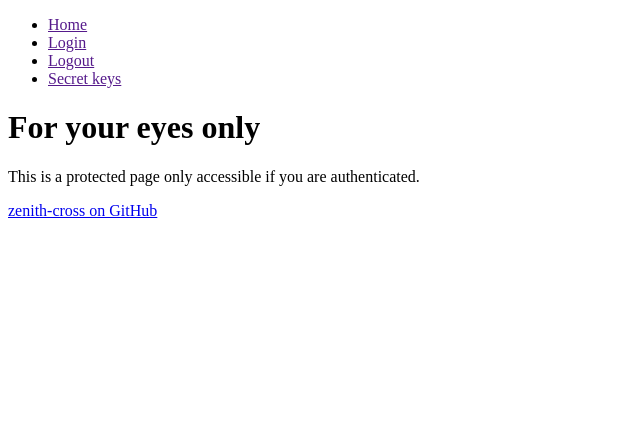
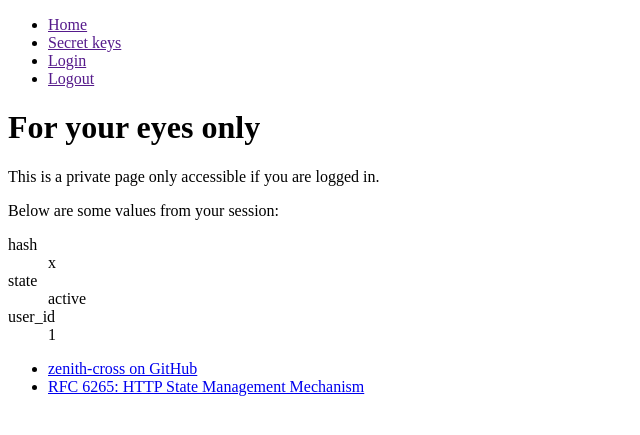
Before and after one commit to habitening/zenith-cross, a Python web app: template templates/private.html in a window 1280 px wide. Shown: the top 435 px of the page, without its empty margins (0-640 px from the left). Run offline with Jinja, Linux system fonts and the light colour scheme; the template is opened without the code that fills it: most values are stand-ins (such as "Sample title", 1, 10 or a date in 2020).

Commit message:
Added some values from the session to the private page as a demonstration.

```diff
--- a/templates/base.html
+++ b/templates/base.html
@@ -13,9 +13,9 @@
 <header>
 <ul>
   <li><a href="{{ reverse('home')|safe }}">Home</a></li>
+  <li><a href="{{ reverse('secret')|safe }}">Secret keys</a></li>
   <li><a href="{{ reverse('login')|safe }}">Login</a></li>
   <li><a href="{{ reverse('logout')|safe }}">Logout</a></li>
-  <li><a href="{{ reverse('secret')|safe }}">Secret keys</a></li>
 </ul>
 </header>
 
@@ -26,7 +26,10 @@
 </main>
 
 <footer>
-<p><a href="https://github.com/habitening/zenith-cross" target="_blank" title="The GitHub repository">zenith-cross on GitHub</a></p>
+<ul>
+  <li><a href="https://github.com/habitening/zenith-cross" target="_blank" title="The GitHub repository">zenith-cross on GitHub</a></li>
+  <li><a href="http://tools.ietf.org/html/rfc6265" target="_blank" title="Defines the HTTP Cookie and Set-Cookie header fields">RFC 6265: HTTP State Management Mechanism</a></li>
+</ul>
 </footer>
 
 </body>
--- a/templates/private.html
+++ b/templates/private.html
@@ -5,5 +5,16 @@
 {% block content %}
 <h1>{{ self.title() }}</h1>
 
-<p>This is a protected page only accessible if you are authenticated.</p>
+<p>This is a private page only accessible if you are logged in.</p>
+
+<p>Below are some values from your session:</p>
+
+<dl>
+  <dt>hash</dt>
+  <dd>{{ hash }}</dd>
+  <dt>state</dt>
+  <dd>{{ state }}</dd>
+  <dt>user_id</dt>
+  <dd>{{ user_id }}</dd>
+</dl>
 {% endblock content %}
```
